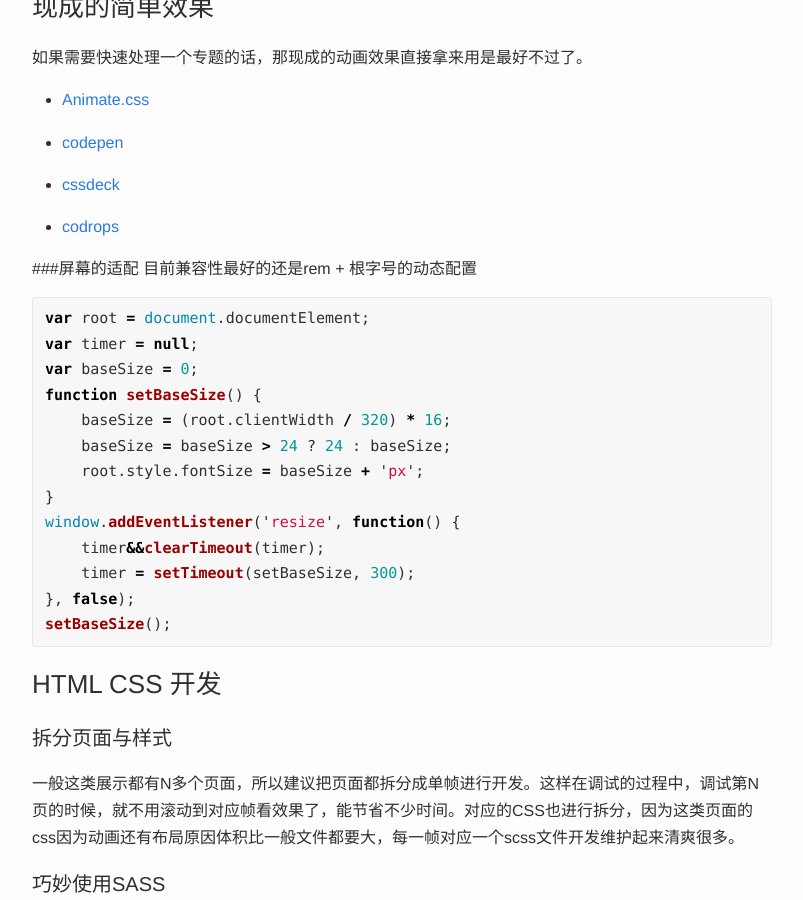
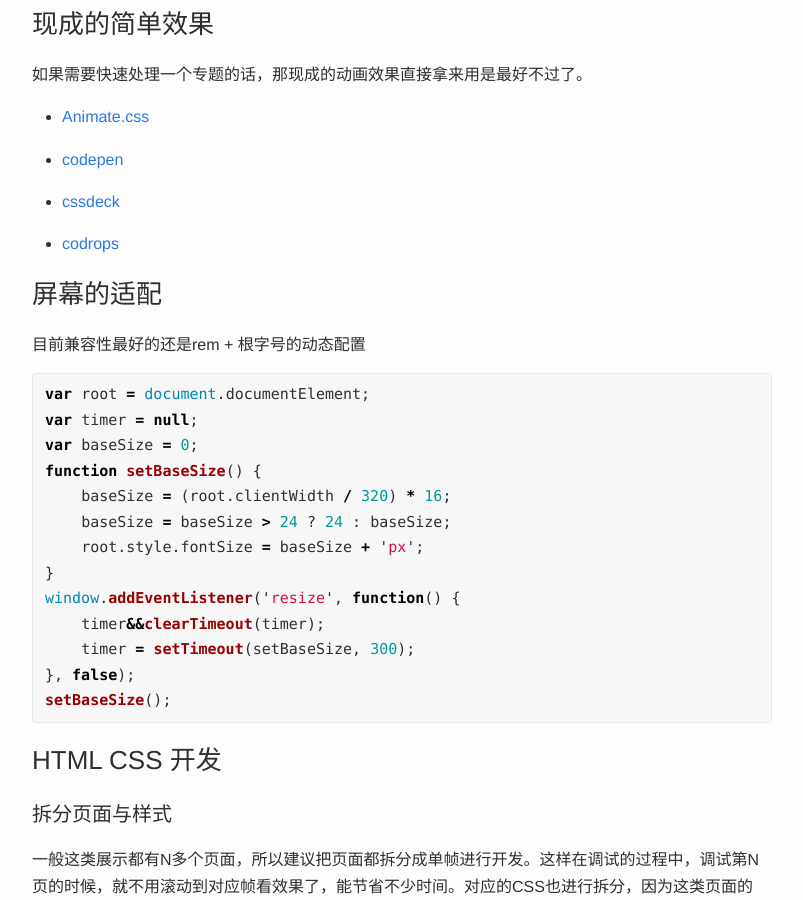
Before and after one commit to supermonkeyz/supermonkeyz.github.io, a Jekyll site: the page built from _posts/2016-4-7-h5page.markdown, in a window 1280 px wide and 900 px high, scrolled down 1469 px. Shown: the whole window, without its empty margins (238-1041 px from the left). Built offline with Jekyll 4.4.1, drawn with Linux system fonts in a browser that asks for light colours; some web fonts are replaced; comment, search, counter and statistics services are not loaded; some of the changed lines change nothing that is shown.

Commit message:
修改格式

```diff
--- a/_includes/footer.html
+++ b/_includes/footer.html
@@ -42,3 +42,13 @@
   </div>
 
 </footer>
+
+<script>
+var _hmt = _hmt || [];
+(function() {
+  var hm = document.createElement("script");
+  hm.src = "//hm.baidu.com/hm.js?f14a3e2dbd150b19d9f583fc1a7c0096";
+  var s = document.getElementsByTagName("script")[0];
+  s.parentNode.insertBefore(hm, s);
+})();
+</script>
--- a/_posts/2016-4-7-h5page.markdown
+++ b/_posts/2016-4-7-h5page.markdown
@@ -9,7 +9,7 @@
 这两年随着移动设备的迅猛发展，围绕移动设备特征发展出很多页面类型。其中一种似PPT的展示形式的营销宣传类页面被“亲切”的称为“H5”。这类型的产品大多是集富媒体展示于一体的页面，所以在开发方式上也有别于传统页面的开发。最近接到一个简单H5报告类展示需求，正好聊聊这类页面的开发与优化。
 
 
-###线上地址
+### 线上地址
 
 [`智能手机微报告`](http://earnings.card.weibo.com/mobile2015/)
 
@@ -51,7 +51,7 @@
 
 - [codrops](http://tympanus.net/codrops/)
 
-###屏幕的适配
+### 屏幕的适配
 目前兼容性最好的还是rem + 根字号的动态配置
 
 {% highlight javascript %}
```
